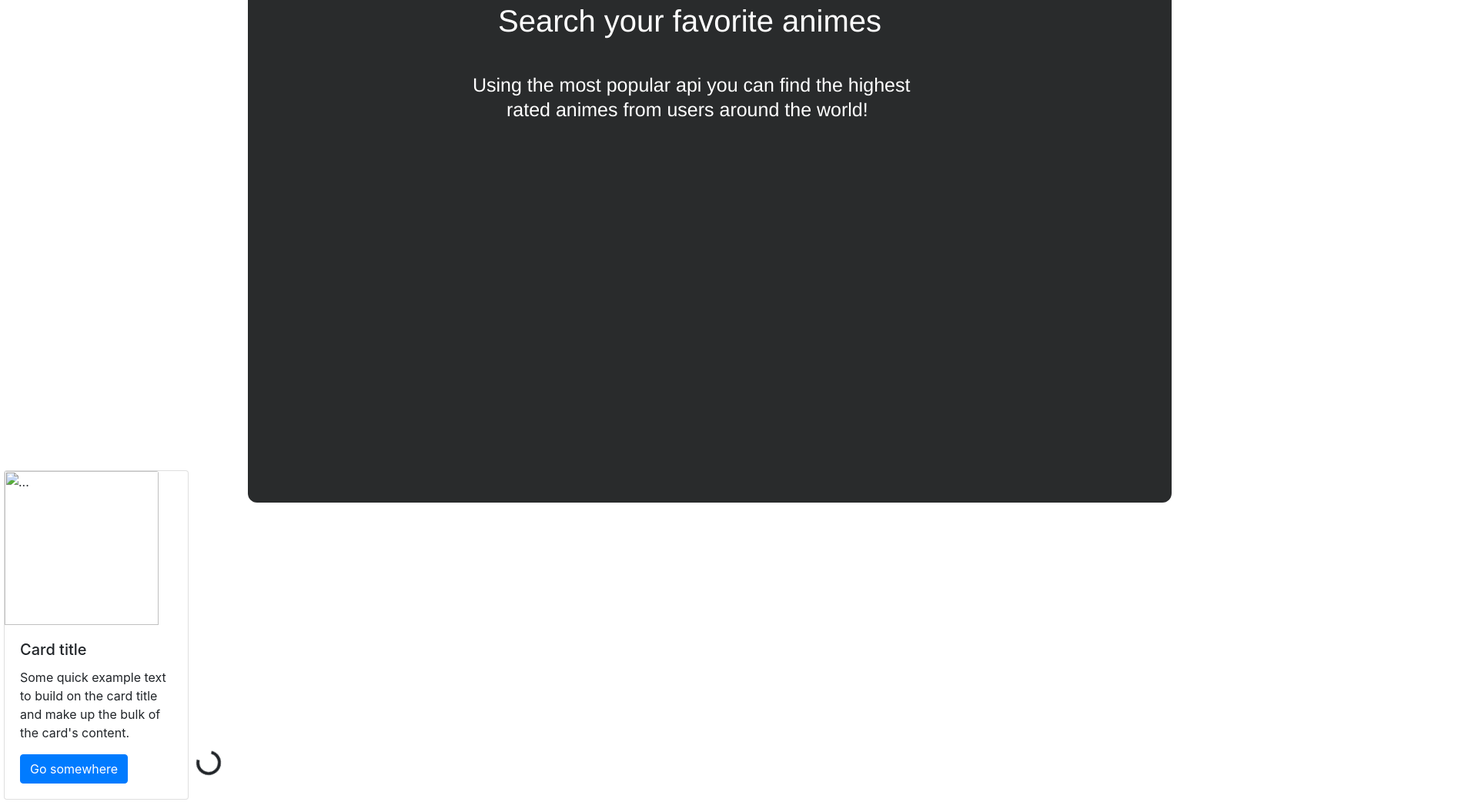
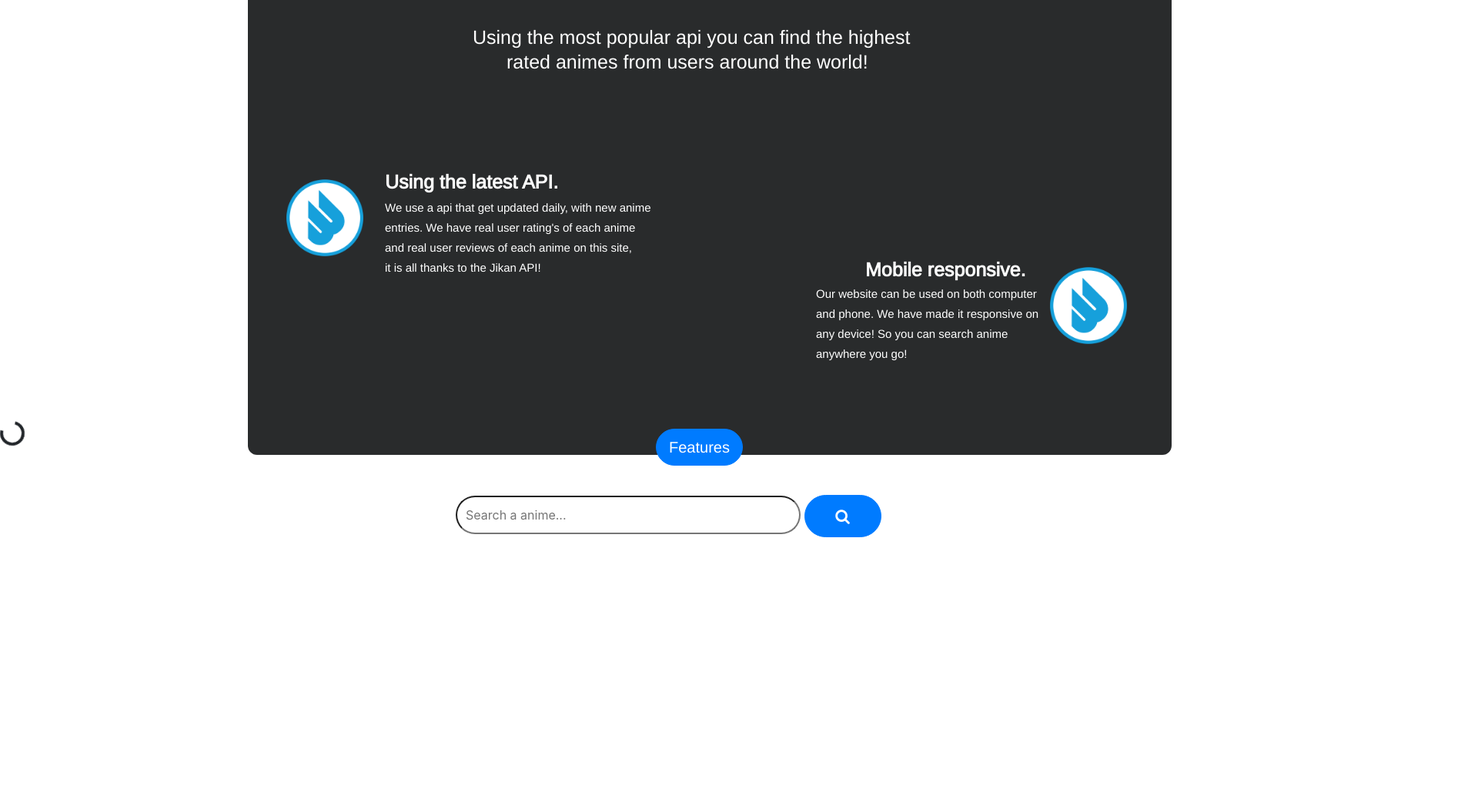
Before and after one commit to Adrian0506/animeDB, a website built with webpack: page src/index.html in a window 1280 px wide. Shown: the part 267-1309 px from the top of the page at 77% size, 1920 px wide, since content can reach past the window. After the commit the page ends 965 px from the top, so only its background shows below. Built offline with nearby package versions, Linux system fonts and the light colour scheme; files whose address does not match are found by name.

Commit message:
Add files via upload

```diff
--- a/docs/css/style.css
+++ b/docs/css/style.css
@@ -1,15 +1,22 @@
+
+
 .animate {
   animation-name: fade;
   animation-duration: 2s;
 }
-
+.card {
+  display:inline-block;
+  margin: 2px 5px;
+}
 
 
 .resize {
     width: 100px;
 }
 
-
+.card-img-top {
+    width: 200px;
+}
 .rounded_text {
     position: relative;
     background-color: #292b2c;
@@ -17,6 +24,7 @@
     height: 700px;
     padding: 50px;
     margin: 4px 2px;
+    top: 3rem;
     left: 20rem;
     color: #fff;
     border-radius: 12px;
@@ -48,6 +56,24 @@
     font-size: 25px;
 }
 
+.animation {
+    animation-name: from-top;
+    animation-duration: 2s;
+}
+
+
+@keyframes from-top {
+    0% {
+        opacity: 0;
+       transform:translateY(-100px);
+    }
+
+100% {
+    opacity:1;
+    transform: translateY(0px)
+}
+
+}
 
 
 
@@ -76,3 +102,98 @@
      opacity: 1;
  }
 }
+
+
+.btn-move{
+    position: relative;
+    border-radius: 30px;
+    top: 0rem;
+    left: 30rem;
+}
+
+
+
+
+.resize-logo {
+  position: relative;
+  top: 10rem;
+ width: 100px;
+}
+
+
+.bio-text {
+    position: relative;
+    font-size: 25px;
+    left: 8rem;
+    top:3rem;
+}
+
+.bio-mini {
+    position: relative;
+    font-size: 15px;
+    top: 50px;
+    left: 8rem;
+}
+
+
+.move {
+  position: relative;
+  left: 62rem;
+  top: 2rem;
+
+}
+
+
+.mini-bio {
+    position: relative;
+    font-size: 25px;
+    left: 47rem;
+    top:-5rem;
+}
+
+
+.text-mini {
+    position: relative;
+    font-size: 15px;
+    top: -5rem;
+    left: 43rem;
+}
+
+
+.rounded_bordes {
+    border-radius:100px;
+    height: 55px;
+    width: 100px;
+}
+
+.rounded-border{
+
+    border-radius: 25px;
+   width: 35%;
+   height: 50px;
+}
+.form_data {
+    position: relative;
+    left: 37rem;
+    top: 4rem;
+  animation-name: form-box;
+  animation-duration: 2s;
+}
+
+
+@keyframes form-box {
+    0% {
+        transform: translateY(100px);
+        opacity: 0;
+    }
+    100% {
+        transform: translateY(0px);
+        opacity: 1;
+    }
+}
+
+
+.alerts {
+    position: relative;
+    top: 4rem;
+}
--- a/src/index.html
+++ b/src/index.html
@@ -1,12 +1,14 @@
+<link rel="stylesheet" href="https://fonts.googleapis.com/css?family=Arimo">
+<link rel="stylesheet" href="https://cdnjs.cloudflare.com/ajax/libs/font-awesome/4.7.0/css/font-awesome.min.css">
+
 <link rel="stylesheet" href="https://stackpath.bootstrapcdn.com/bootstrap/4.5.2/css/bootstrap.min.css" integrity="sha384-JcKb8q3iqJ61gNV9KGb8thSsNjpSL0n8PARn9HuZOnIxN0hoP+VmmDGMN5t9UJ0Z" crossorigin="anonymous">
 <link rel = "stylesheet" href = './css/style.css'>
 <head>
-  <link rel="stylesheet" href="https://fonts.googleapis.com/css?family=Arimo">
 </head>
 
 
 <body>
-<nav class="navbar navbar-expand-lg navbar-dark bg-dark">
+<nav class="navbar navbar-expand-lg navbar-dark bg-dark animation">
     <a class="navbar-brand" href="#"><img src = './image/logo.png' class = 'resize'></a>
     <button class="navbar-toggler" type="button" data-toggle="collapse" data-target="#navbarColor01" aria-controls="navbarColor01" aria-expanded="false" aria-label="Toggle navigation">
       <span class="navbar-toggler-icon"></span>
@@ -32,31 +34,48 @@
       </form>
     </div>
   </nav>
-  <div class="alert alert-success animate"  role="alert">
-   Success search sent!
 
-   </div>
    <div class="rounded_text">
-     <h1 class = inside_text>Search your favorite animes</h1>
+     <h1 class = inside_text><b>Search your favorite animes</b></h1>
      <h1 class = tiny_text> Using the most popular api you can find the highest </h1>
      <h1 class = tiny_text_disp>rated animes from users around the world!</h1>
+     <img src = './image/circle.png' class = 'resize-logo'>
+     <h1 class = 'bio-text'><b>Using the latest API.</b></h1>
+     <h1 class = 'bio-mini'>We use a api that get updated daily, with new anime</h1>
+     <h1 class = 'bio-mini'>entries. We have real user rating's of each anime</h1>
+     <h1 class = 'bio-mini'>and real user reviews of each anime on this site,</h1>
+     <h1 class = 'bio-mini'>it is all thanks to the Jikan API!</h1>
+     <img src = './image/circle.png' class = 'resize-logo move'>
+     <h1 class ='mini-bio'><b>Mobile responsive.</b></h1>
+     <h1 class = text-mini>Our website can be used on both computer</h1>
+     <h1 class = 'text-mini'>and phone. We have made it responsive on  </h1>
+     <h1 class = 'text-mini'>  any device! So you can search anime </h1>
+     <h1 class = 'text-mini'> anywhere you go!</h1>
+
+     <button type="button" class="btn btn-primary btn-lg rounded_bord btn-move">Features</button>
+
     </div>
 
-  <div class="card" style="width: 15rem;">
-    <img src="logo.png" class="card-img-top" alt="...">
-    <div class="card-body">
-      <h5 class="card-title">Card title</h5>
-      <p class="card-text">Some quick example text to build on the card title and make up the bulk of the card's content.</p>
-      <a href="#" class="btn btn-primary">Go somewhere</a>
-    </div>
-  </div>
+
+
+
   <div class="spinner-border" role="status">
     <span class="sr-only">Loading...</span>
   </div>
   <form class= 'form_data'>
-    <input type = 'text' class = '_data' placeholder="Search a anime...">
-    <button class = '_search' type = 'button' value = 'send'>Search</button>
+    <input type = 'text' class = '_data rounded-border' placeholder="  Search a anime...">
+    <button class = '_search btn btn-primary btn-lg rounded_bordes' type = 'button' value = 'send'><i class="fa fa-search"></i></button>
     </form>
+
+  </div>
+
+
+
+  <div class = 'alerts'>
+
+  </div>
+
+
     <div class = '_results'>
 
     </div>
--- a/src/index.js
+++ b/src/index.js
@@ -7,20 +7,28 @@ document.querySelector('.form_data').addEventListener('submit', (e) => {
 
 
 
-
+ // Search function
 async function getSearch() {
  let data = document.querySelector('._data').value
+ let alert = `<div class="alert alert-success animate"  role="alert">
+ Success search sent!
+ </div>`
+  document.querySelector('._results').innerHTML = ``
  console.log(data)
-  axios(`https://cors-anywhere.herokuapp.com/https://api.jikan.moe/v3/search/anime?q=${data}&page=1`).then(data => {
+  await axios(`https://cors-anywhere.herokuapp.com/https://api.jikan.moe/v3/search/anime?q=${data}&page=1`).then(data => {
    console.log(data)
-     sendInfo(data.data.results);
+   sendInfo(data.data.results);
+   document.querySelector('.alerts').insertAdjacentHTML('afterbegin', alert)
   }).catch(err => {
-      console.log(err)
+    let badAlert = `<div class="alert alert-danger" role="alert">Bad request please try again.`
+    document.querySelector('.alerts').innerHTML = '';
+    document.querySelector('.alerts').insertAdjacentHTML('afterbegin', badAlert)
+    console.log(err)
     })
 
 }
 
-
+// Adds each element to the DOM
 function renderDom (data) {
 const html = `<div class="card" style="width: 15rem;">
 <img src="${data.image_url}" class="card-img-top" alt="...">
```
Also changed, not shown: docs/index.html (+1 -1 lines), docs/image/circle.png (added), docs/js/bundle.js.
